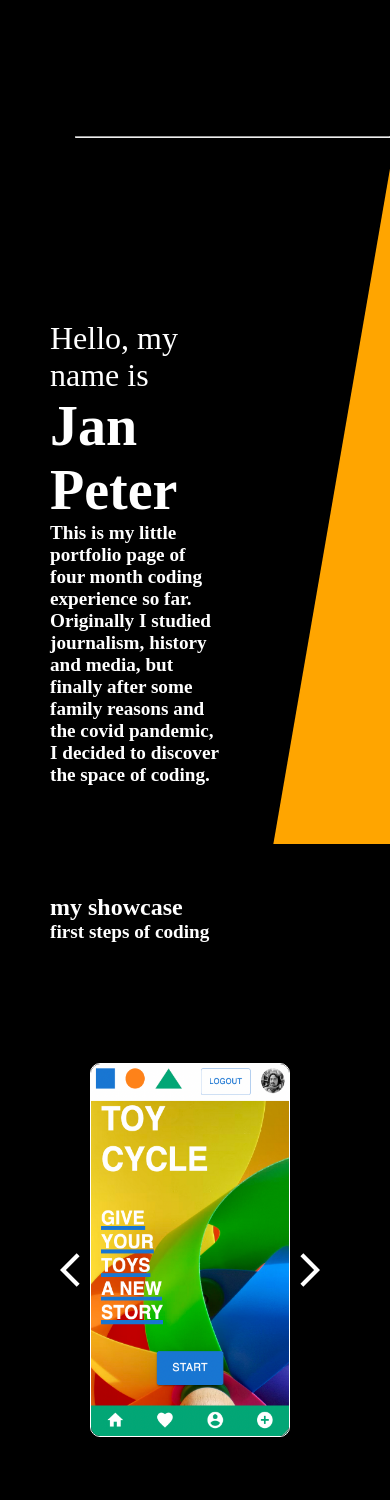
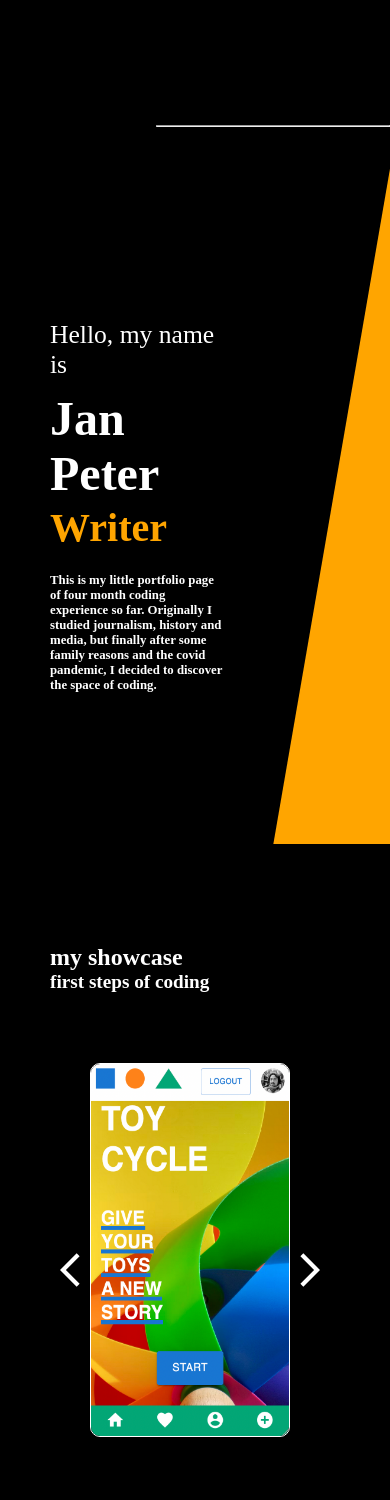
Before and after one commit to DerElchausdemAll/personal-website, a React (Create React App) app: page / in a window 390 px wide. Shown: the top 1500 px of the page. Built offline with nearby package versions, Linux system fonts and the light colour scheme.

Commit message:
chore: fix responsive for deployment

```diff
--- a/src/components/organisms/project/index.jsx
+++ b/src/components/organisms/project/index.jsx
@@ -88,9 +88,9 @@ const Project = ({ backgroundRef }) => {
 							</div>
 							<div className="p-button-wrapper">
 								<Button
-									variant="outlined"
+									variant="contained"
 									sx={{
-										fontSize: "2rem",
+										fontSize: "1rem",
 										width: "250px",
 										padding: "10px",
 									}}
@@ -109,7 +109,7 @@ const Project = ({ backgroundRef }) => {
 								</Button>
 								<Button
 									variant="outlined"
-									sx={{ fontSize: "2rem", width: "250px", padding: "10px" }}
+									sx={{ fontSize: "1rem", width: "250px", padding: "10px" }}
 								>
 									{current === 1 ? (
 										<a href="https://github.com/DerElchausdemAll/movie-app">
--- a/src/index.css
+++ b/src/index.css
@@ -641,22 +641,22 @@ a {
 		display: flex;
 		justify-content: space-evenly;
 		align-items: center;
-		font-size: 1.8rem;
+		font-size: 1.2rem;
 		font-weight: bold;
 		/* background: green; */
 	}
 
 	.hero-intro {
-		font-size: 2rem;
+		font-size: 1.6rem;
 		font-weight: 500;
 	}
 
 	.hero-name {
-		font-size: 3.5rem;
+		font-size: 3rem;
 	}
 
 	.hero-description {
-		font-size: 1.2rem;
+		font-size: 0.8rem;
 		font-weight: bold;
 	}
 
@@ -669,6 +669,7 @@ a {
 	.p-text1-ref {
 		font-size: 1.5rem;
 		animation: project 0.8s ease-out;
+		padding-top: 50px;
 	}
 
 	.p-text2 {
```
